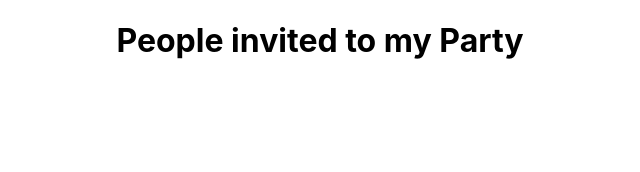
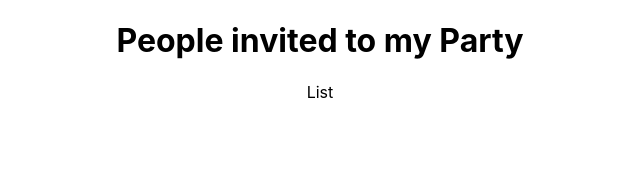
Before and after one commit to khasTema/typescript-testing-with-react, a React (Create React App) app: page / in a window 1280 px wide. Shown: the top 172 px of the page, without its empty margins (320-960 px from the left). Built offline with nearby package versions, Linux system fonts and the light colour scheme.

Commit message:
list component | render cards

```diff
--- a/src/App.tsx
+++ b/src/App.tsx
@@ -1,21 +1,29 @@
 import React, { useState } from 'react';
 import './App.css';
+import List from './components/List';
 
-// const people: {
-//   name: string;
-//   url: string;
-//   age: number;
-//   notes: string;
-// }[]
+interface IState {
+  people: {
+    map(arg0: (p: any) => any): unknown;
+    name: string,
+    age: number,
+    url: string,
+    note?: string | number
+  }[]
+
+}
 
 function App() {
 
-  const [ people, setPeople ] = useState([])
+  const [people, setPeople] = useState<IState["people"]>([])
+
+
 
 
   return (
     <div className="App">
       <h1>People invited to my Party</h1>
+      <List />
     </div>
   );
 }
--- /dev/null
+++ b/src/components/List.tsx
@@ -0,0 +1,9 @@
+import React from 'react'
+
+const List = () => {
+  return (
+    <div>List</div>
+  )
+}
+
+export default List
```
